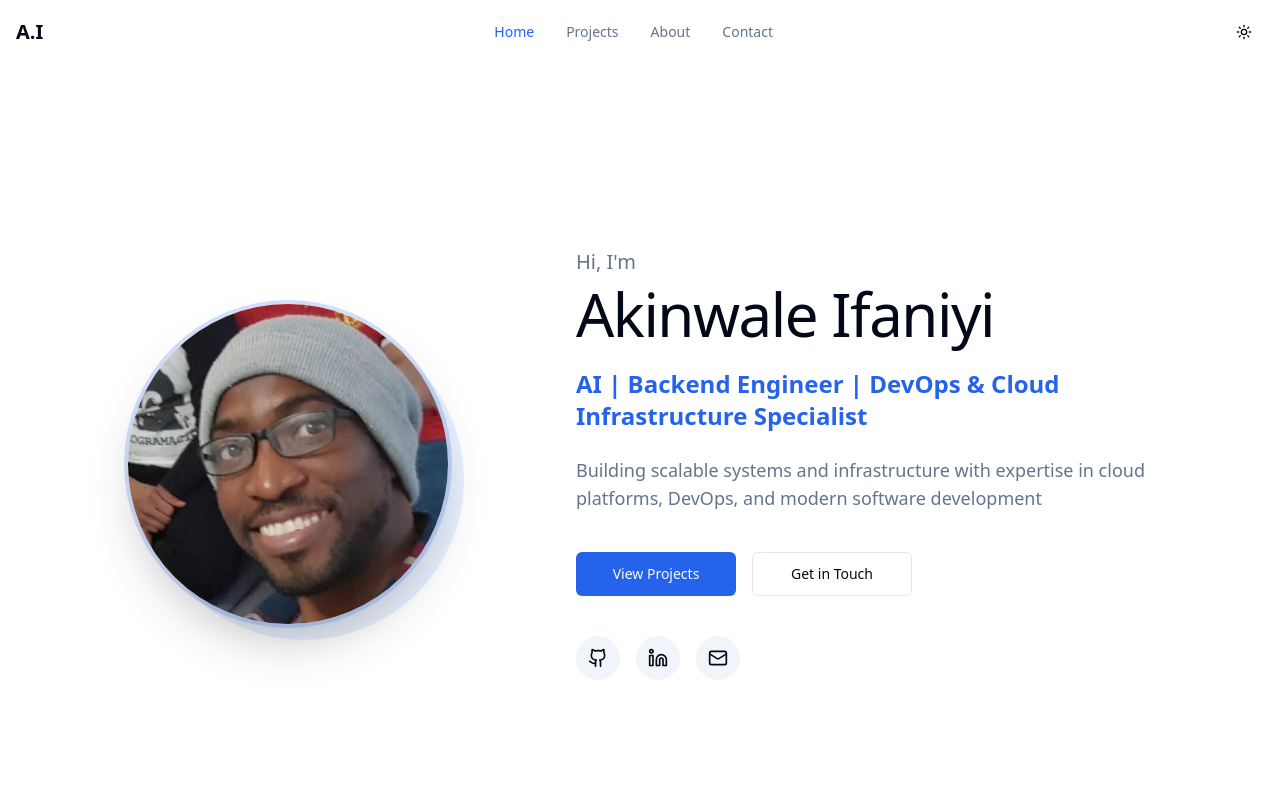
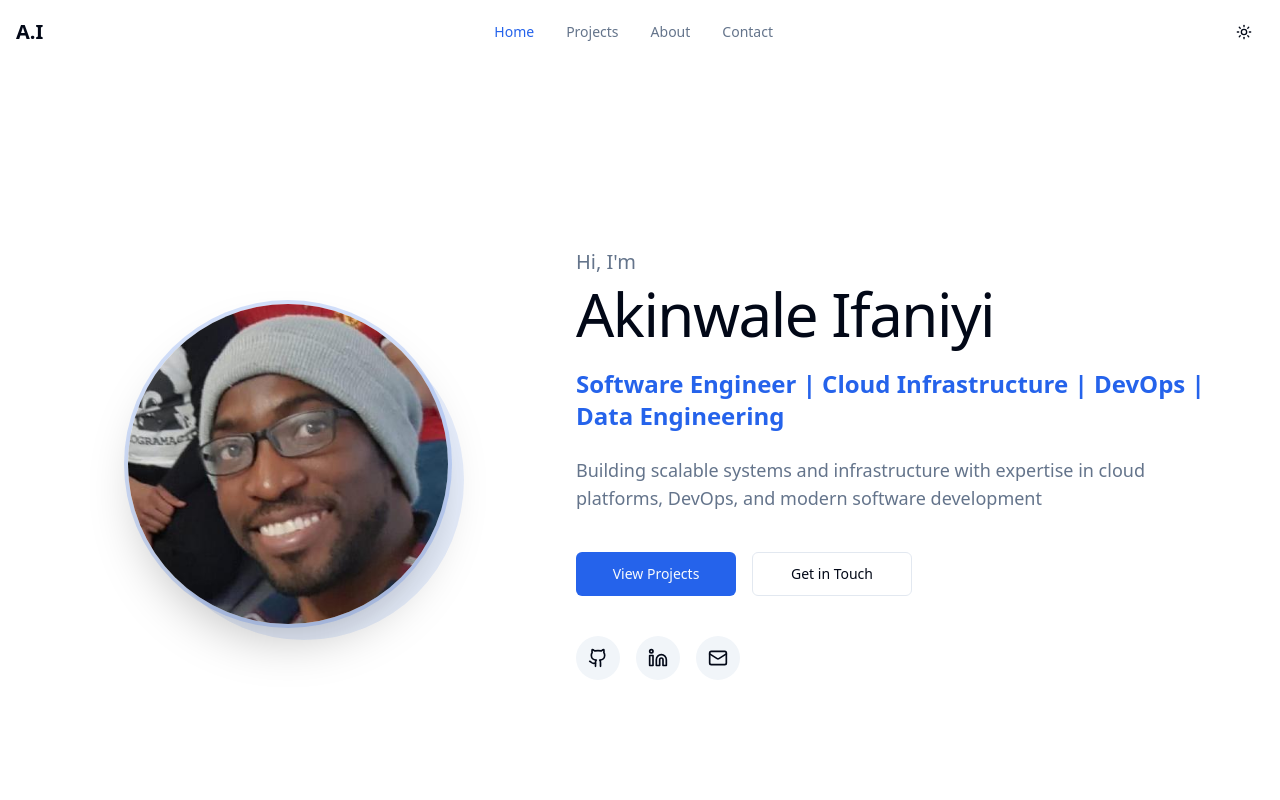
Before and after one commit to aifaniyi/portfolio, a React (Vite) app: page / in a window 1280 px wide. Shown: the top 800 px of the page. Built offline with nearby package versions, Linux system fonts and the light colour scheme.

Commit message:
update project imaages and certifications

```diff
--- a/src/data/personal.ts
+++ b/src/data/personal.ts
@@ -26,7 +26,7 @@ export const contactInfo = {
 
 export const personalInfo = {
   name: 'Akinwale Ifaniyi',
-  title: 'AI | Backend Engineer | DevOps & Cloud Infrastructure Specialist',
+  title: 'Software Engineer | Cloud Infrastructure | DevOps | Data Engineering',
   tagline:
     'Building scalable systems and infrastructure with expertise in cloud platforms, DevOps, and modern software development',
   bio: `Passionate technologist with expertise spanning software development, DevOps/SRE, platform engineering, data engineering, cloud infrastructure, and networking.
```
